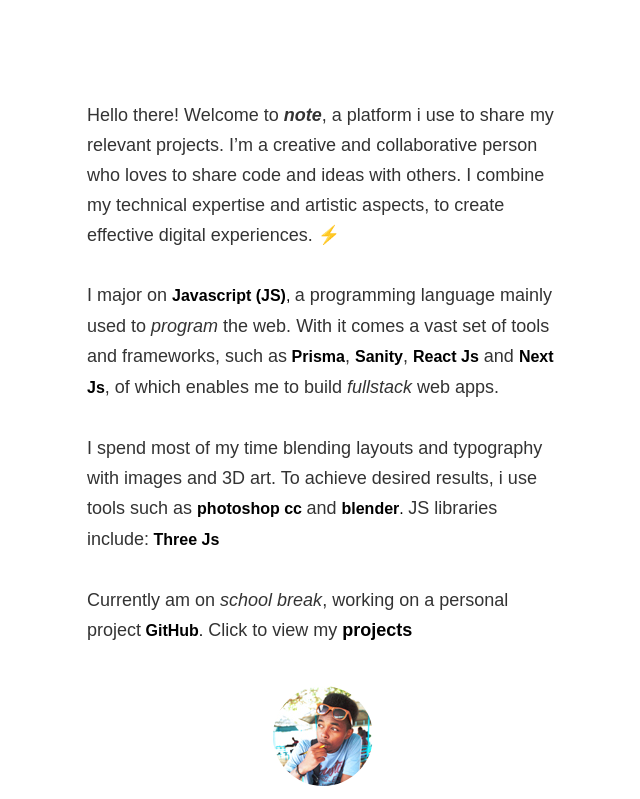
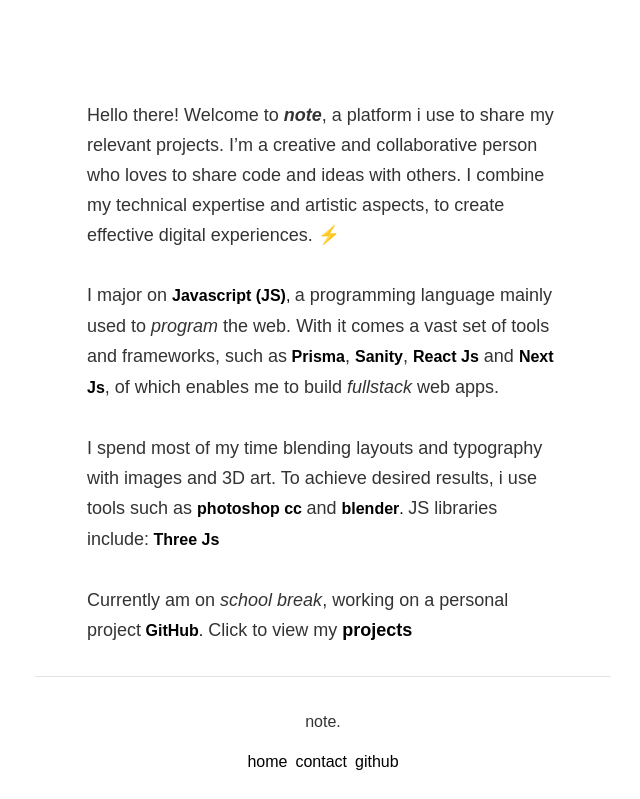
Before and after one commit to linet-maker/case-study, a Next.js app: page /hello in a window 1280 px wide. Shown: the top 799 px of the page, without its empty margins (317-957 px from the left). Built offline with nearby package versions, Linux system fonts and the light colour scheme; a web font is replaced by a local one.

Commit message:
Update Hello.jsx
Image hidden

```diff
--- a/components/Hello.jsx
+++ b/components/Hello.jsx
@@ -102,9 +102,9 @@
 
         </p>
 
-        <div className="author-box">
+{/*         <div className="author-box">
           <Image src={me} alt={"Am samm"} width={100} height={100} />
-        </div>
+        </div> */}
       </div>
     </div>
   );
```
